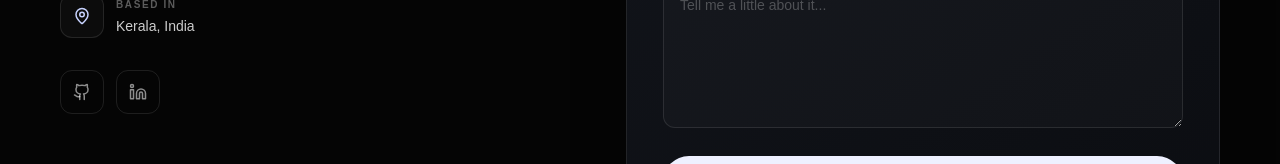
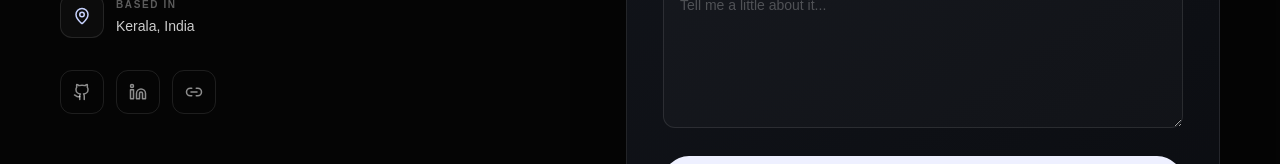
Before and after one commit to alchemist-sourav/souravportfoli, a React (Vite) app: page / in a window 1280 px wide. Shown: the part 7586-7750 px from the top of the page. Built offline with nearby package versions, Linux system fonts and the light colour scheme; a web font is replaced by a local one.

Commit message:
Add Bitsbee digital profile link

```diff
--- a/src/components/sections/Contact.jsx
+++ b/src/components/sections/Contact.jsx
@@ -1,6 +1,6 @@
 import React, { useState } from 'react';
 import { motion } from 'framer-motion';
-import { ArrowUpRight, Copy, Github, Linkedin, Mail, MapPin } from 'lucide-react';
+import { ArrowUpRight, Copy, Github, Linkedin, Link2, Mail, MapPin } from 'lucide-react';
 
 const CONTACT_EMAIL = 'souravs51380@gmail.com';
 
@@ -54,6 +54,7 @@ const Contact = () => {
           <div className="mt-8 flex gap-3">
             <a aria-label="GitHub" href="https://github.com/alchemist-sourav" target="_blank" rel="noopener noreferrer" className="flex h-11 w-11 items-center justify-center rounded-xl border border-white/10 text-white/55 transition-all hover:border-indigo-200/30 hover:text-indigo-200"><Github size={18} /></a>
             <a aria-label="LinkedIn" href="https://www.linkedin.com/in/souravalchemist" target="_blank" rel="noopener noreferrer" className="flex h-11 w-11 items-center justify-center rounded-xl border border-white/10 text-white/55 transition-all hover:border-indigo-200/30 hover:text-indigo-200"><Linkedin size={18} /></a>
+            <a aria-label="Bitsbee digital profile" href="https://bitsb.ee/sourav.s" target="_blank" rel="noopener noreferrer" className="flex h-11 w-11 items-center justify-center rounded-xl border border-white/10 text-white/55 transition-all hover:border-indigo-200/30 hover:text-indigo-200"><Link2 size={18} /></a>
           </div>
           <p aria-live="polite" className="mt-3 min-h-5 text-xs text-indigo-200/70">{copied ? 'Email address copied.' : ''}</p>
         </motion.div>
```
